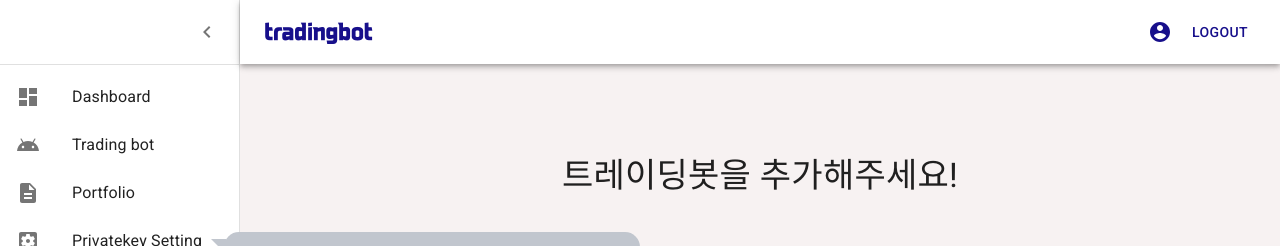
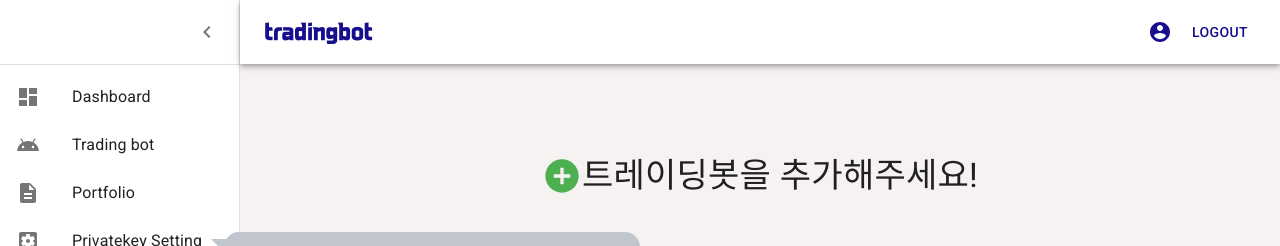
Before and after one commit to TradingBot-Frontend/front, a React (Create React App) app in the folder trading/: page /main/dashboard in a window 1280 px wide. Shown: the top 246 px of the page. Built offline with nearby package versions, Linux system fonts and the light colour scheme; no server answers; sample sign-in values are in the browser's storage.

Commit message:
design: 메인 페이지에 addCircle 아이콘 추가

```diff
--- a/trading/src/routes/normalRoute/Main.tsx
+++ b/trading/src/routes/normalRoute/Main.tsx
@@ -10,6 +10,8 @@ import PortfolioDonutChart from '@containers/portfolio/PortfolioDonutChart';
 import { useDispatch, useSelector } from 'react-redux';
 import { useTheme } from '@mui/material/styles';
 import Typography from '@mui/material/Typography';
+import AddCircleIcon from '@mui/icons-material/AddCircle';
+import { green } from '@mui/material/colors';
 import { RootState } from '../../redux/reducers/index';
 import { getBotsActions } from '../../redux/reducers/botReducer';
 import BotCard from '../../components/TradingBot/BotCard';
@@ -96,9 +98,12 @@ const MainCards = () => {
     );
   }
   const noData = (
-    <Typography variant="h4" align="center">
-      트레이딩봇을 추가해주세요!
-    </Typography>
+    <>
+      <AddCircleIcon sx={{ color: green[500], fontSize: 40 }} />
+      <Typography variant="h4" align="center">
+        트레이딩봇을 추가해주세요!
+      </Typography>
+    </>
   );
   const isBotContainerEmtpy = botContainer.length === 0;
   const classes = useStyles();
```
